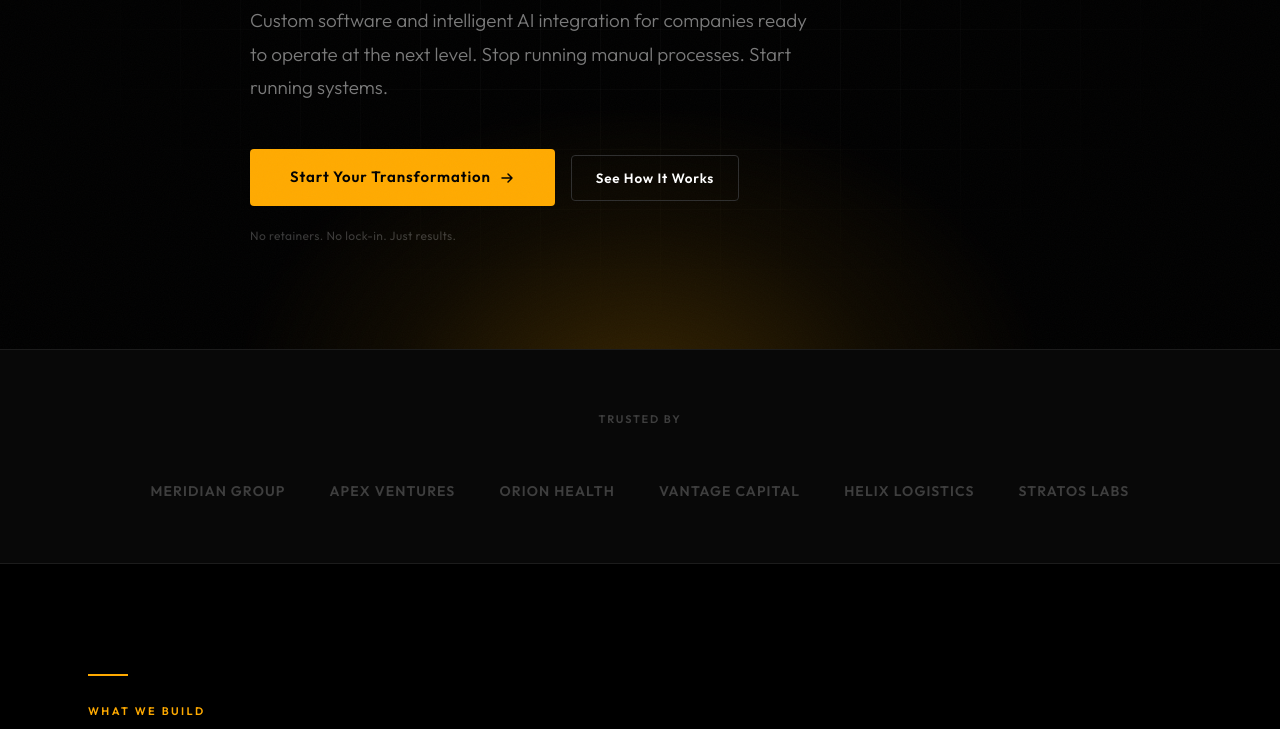
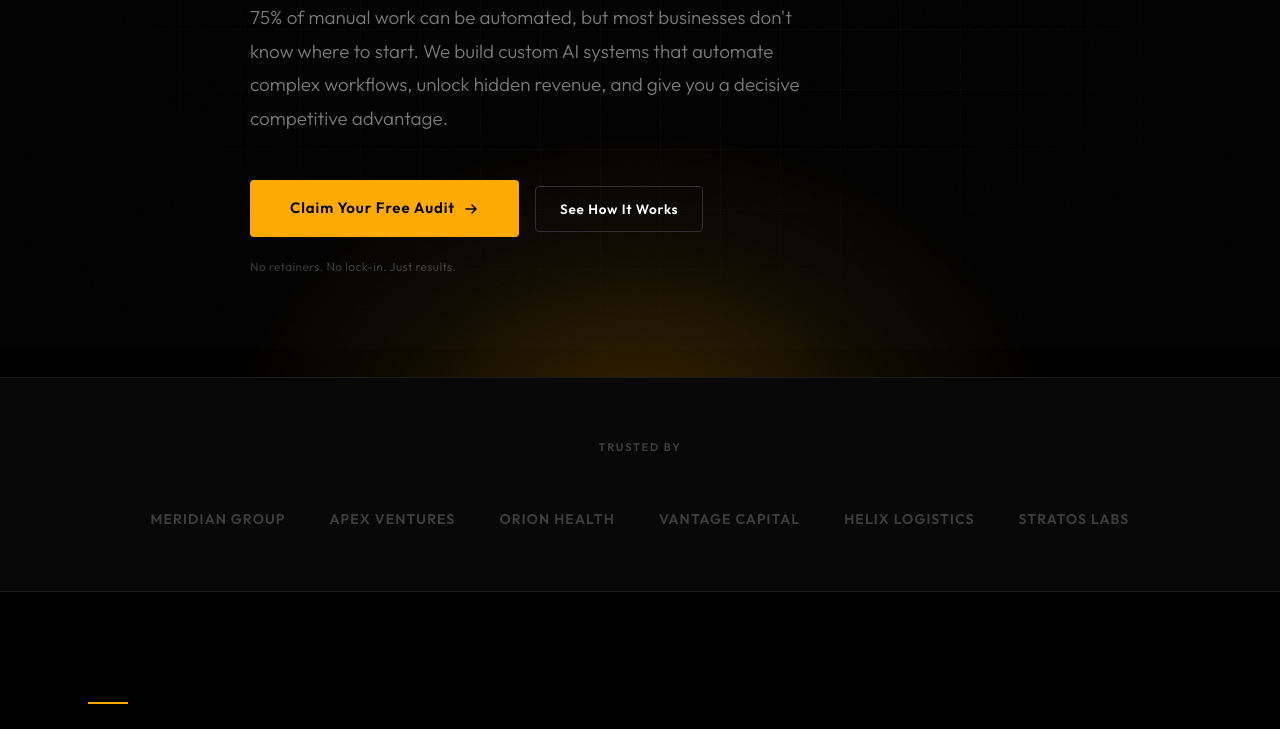
Before and after one commit to xmusai/octopus-ai-website, a website: page index.html in a window 1280 px wide. Shown: the part 451-1180 px from the top of the page. Drawn offline with nearby package versions, Linux system fonts and the light colour scheme; a web font is replaced by a local one.

Commit message:
feat: update hero copy and CTA button text

```diff
--- a/index.html
+++ b/index.html
@@ -1388,13 +1388,15 @@
         </h1>
 
         <p class="hero-sub">
-          Custom software and intelligent AI integration for companies ready to operate at the next level. Stop running
-          manual processes. Start running systems.
+          75% of manual work can be automated, but most businesses don't know where to start. We build custom AI systems
+          that automate complex workflows, unlock hidden revenue,
+          and give you a decisive competitive advantage.
+
         </p>
 
         <div class="hero-actions">
           <a href="#" class="btn btn-gold-lg" onclick="openModal(); return false;">
-            Start Your Transformation
+            Claim Your Free Audit
             <svg width="16" height="16" viewBox="0 0 16 16" fill="none">
               <path d="M3 8h10M9 4l4 4-4 4" stroke="currentColor" stroke-width="1.5" stroke-linecap="round"
                 stroke-linejoin="round" />
```
